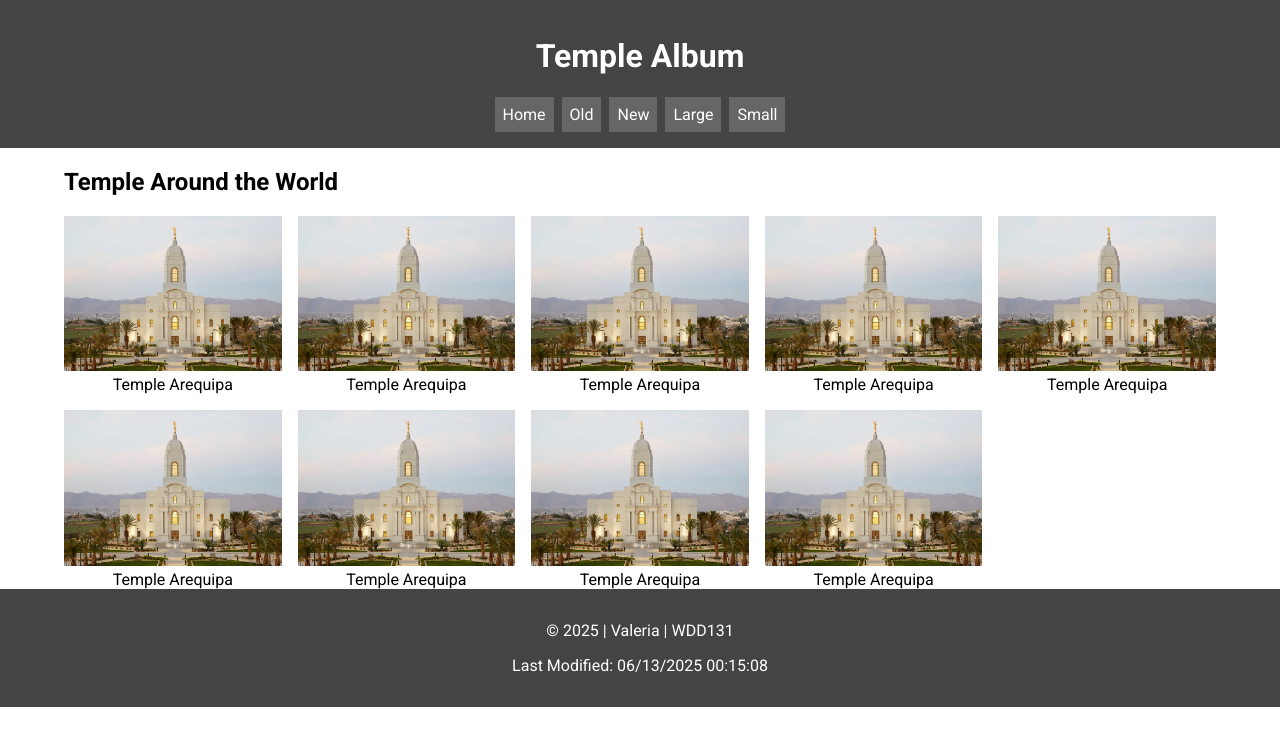
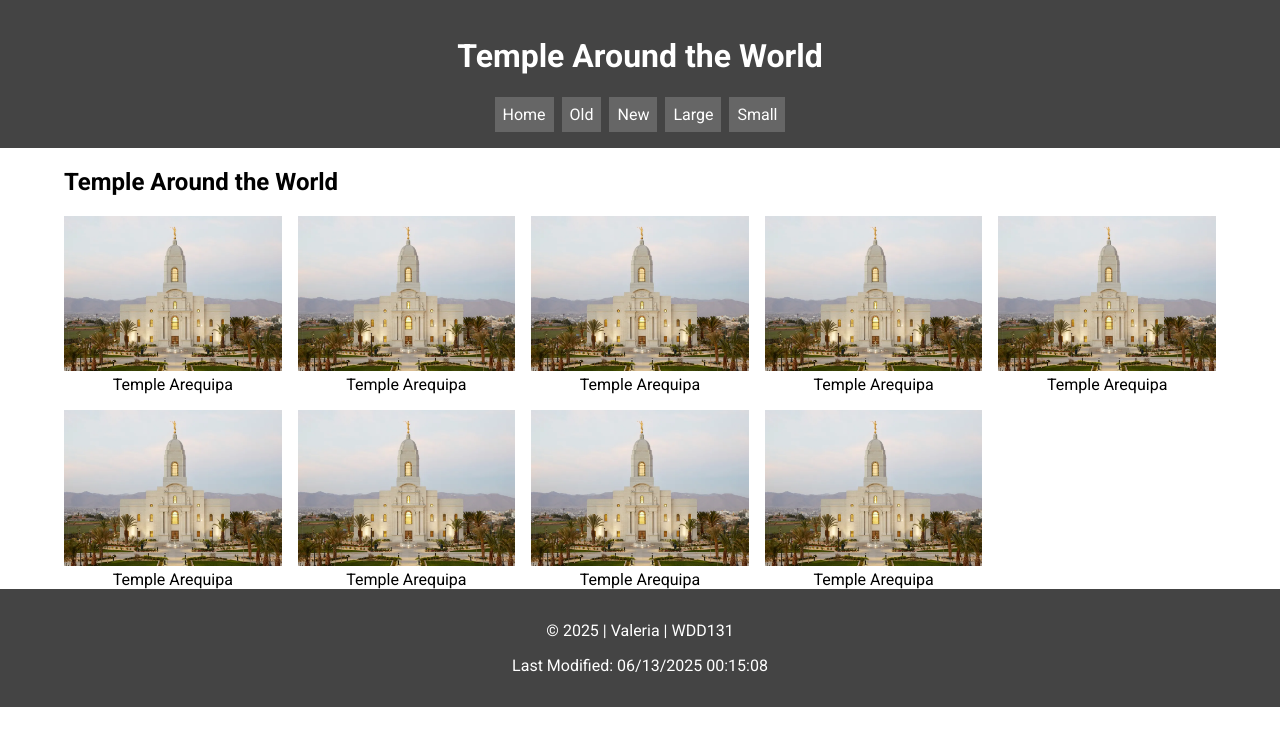
Before and after one commit to Smilingvk/wdd131, a plain HTML site: page temples.html in a window 1280 px wide. Drawn offline with Linux system fonts and the light colour scheme; a web font is replaced by a local one.

Commit message:
temples fixed

```diff
--- a/temples.html
+++ b/temples.html
@@ -15,7 +15,7 @@
 </head>
 <body>
   <header>
-    <h1>Temple Album</h1>
+    <h1>Temple Around the World</h1>
     <button id="hamburger">&#9776;</button>
     <nav id="navMenu">
       <a href="#">Home</a>
```
